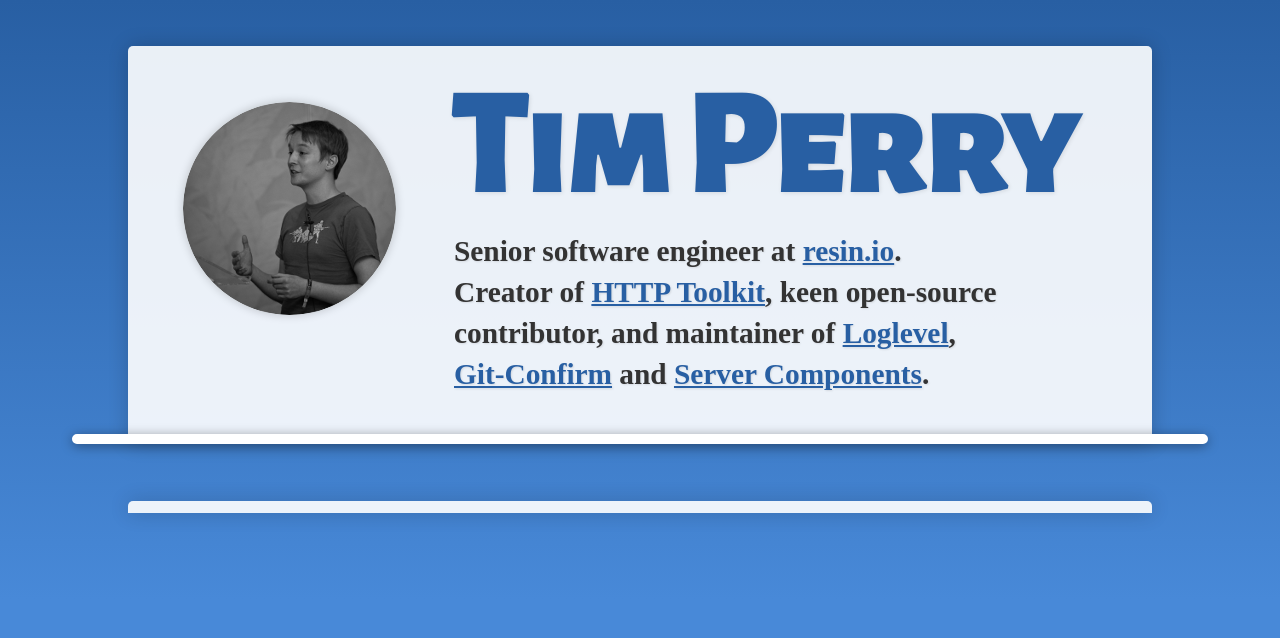
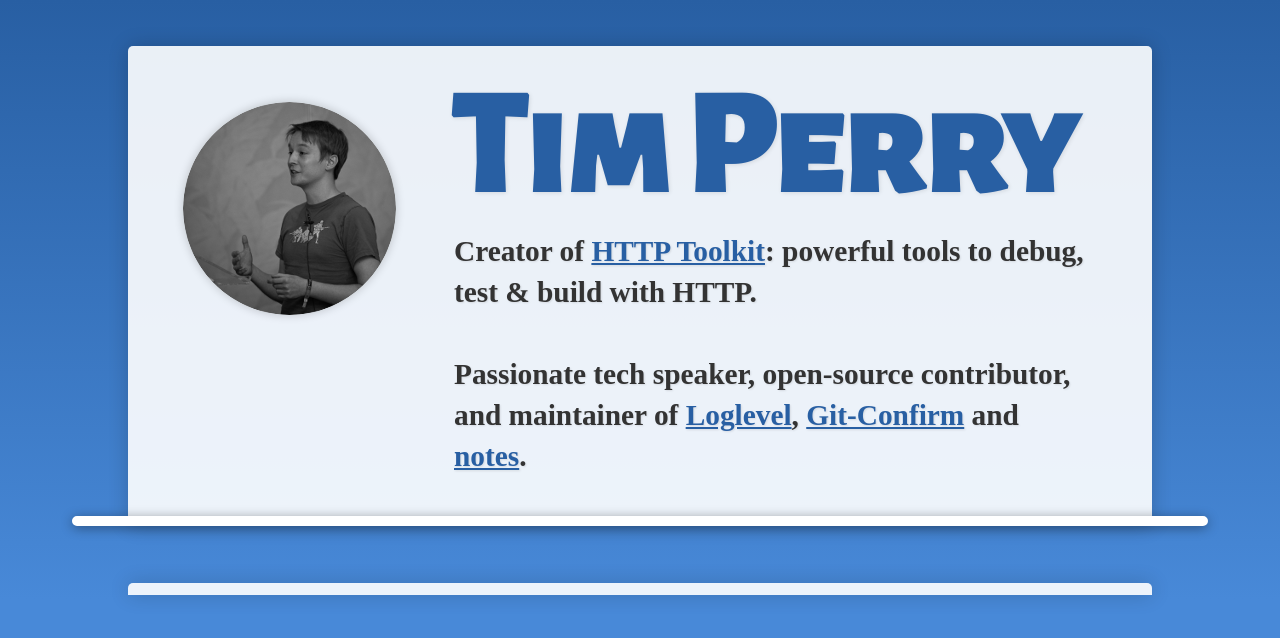
Before and after one commit to pimterry/tim.fyi, a website: page index.html in a window 1280 px wide. Shown: the top 638 px of the page. Drawn offline with Linux system fonts and the light colour scheme; a web font is replaced by a local one.

Commit message:
Update description: drop balena, add HTTP Toolkit

```diff
--- a/index.html
+++ b/index.html
@@ -44,12 +44,13 @@
 
 
     <h2 class="description">
-        Senior software engineer at <a href="https://resin.io">resin.io</a>.<br/>
-        Creator of <a href="https://httptoolkit.tech">HTTP Toolkit</a>,
-        keen <span class="nowrap">open-source</span> contributor, and maintainer of
+        Creator of <a href="https://httptoolkit.tech">HTTP Toolkit</a>:
+        powerful tools to debug, test & build with HTTP.<br/><br/>
+        Passionate tech speaker, <span class="nowrap">open-source</span>
+        contributor, and maintainer of
         <a href="https://pimterry.github.io/loglevel">Loglevel</a>,
         <a href="https://github.com/pimterry/git-confirm">Git&#x2011;Confirm</a> and
-        <a href="https://github.com/pimterry/server-components">Server Components</a>.
+        <a href="https://github.com/pimterry/notes">notes</a>.
     </h2>
 
     <item-carousel>
--- a/static/style.css
+++ b/static/style.css
@@ -65,7 +65,7 @@
 header social-media-icons {
     font-size: 25pt;
     display: block;
-    margin-top: 44px;
+    margin-top: 85px;
 }
 
 header social-media-icons a {
```
